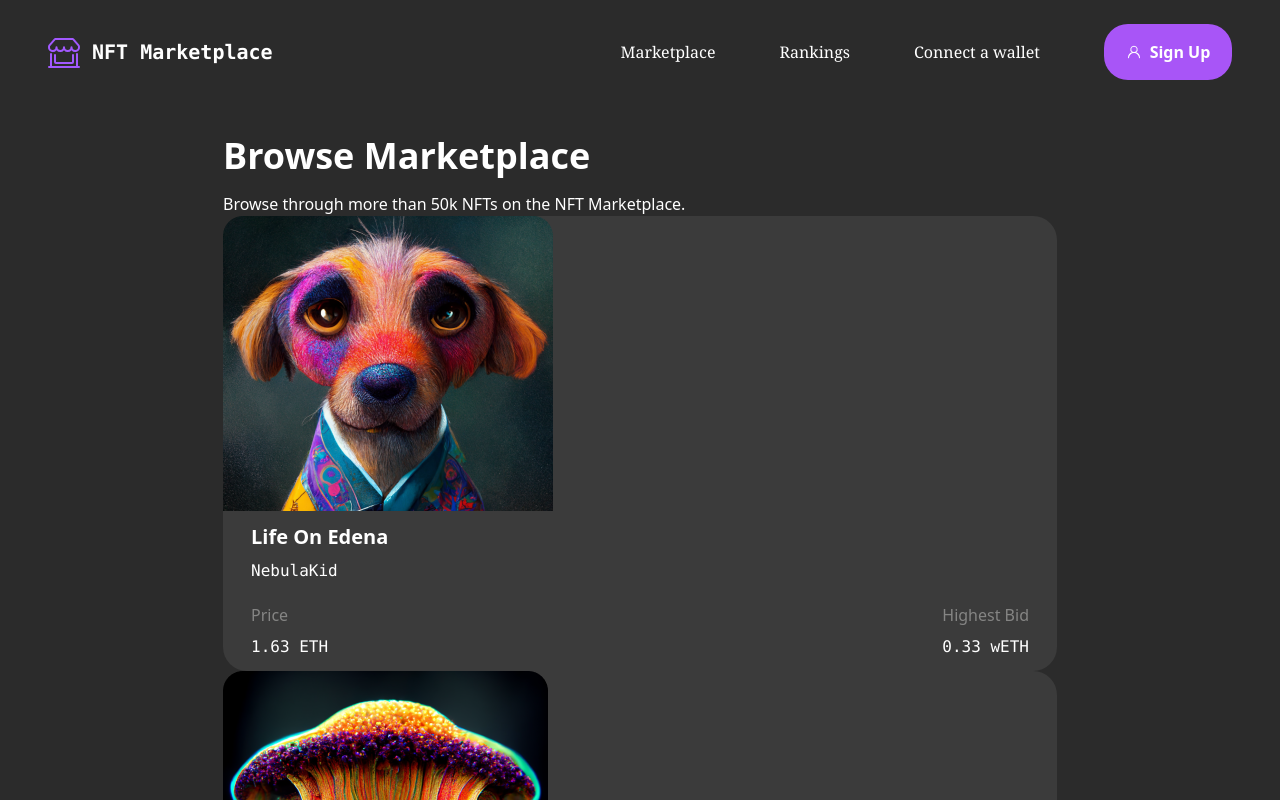
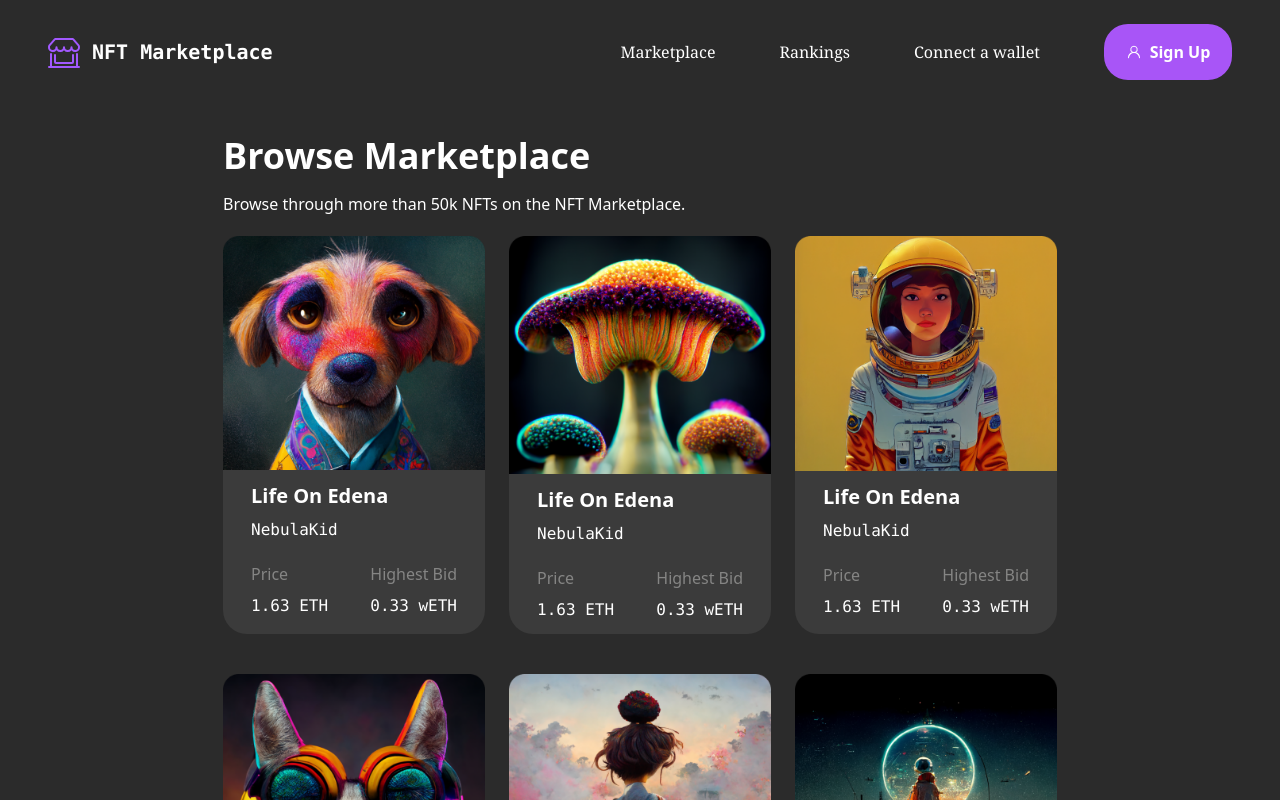
Before and after one commit to Panteagh/NFT-Marketplace, a React (Vite) app: page /Marketplace in a window 1280 px wide. Shown: the top 800 px of the page. Built offline with nearby package versions, Linux system fonts and the light colour scheme; data requests are answered from the project's data file.

Commit message:
Finished MurketPlace page

```diff
--- a/src/components/ArtistRankCard/ArtistRankCard.jsx
+++ b/src/components/ArtistRankCard/ArtistRankCard.jsx
@@ -2,7 +2,7 @@ import React from "react";
 
 function ArtistRankCard({ id, Avatar, name }) {
   return (
-    <div className="lg:h-20 max-md:h-14 rounded-3xl bg-[#3B3B3B] hover:scale-95 duration-700 ">
+    <div className="lg:h-20 max-md:h-14 rounded-3xl bg-[#3B3B3B] hover:scale-95 duration-700">
       <div className="flex justify-around items-center mt-6">
 
         <div className="bg-[#2B2B2B] text-[#858584] rounded-full lg:w-8 lg:h-8 text-center max-lg:mx-3 md:w-6 md:h-6 sm:w-12 max-sm:h-6 max-sm:w-12 sm:h-6 lg:pt-1">
--- a/src/components/NFTCard/NFTCard.jsx
+++ b/src/components/NFTCard/NFTCard.jsx
@@ -2,9 +2,9 @@ import React from "react";
 
 function NFTCard({style , NFTimg , avatr}) {
   return (
-    <div className={`${style} lg:w-[330px] lg:h-[469px] bg-[#3B3B3B] rounded-3xl hover:scale-95 duration-700`}>
+    <div className={`${style} lg:w-[330px] lg:h-[469px] bg-[#3B3B3B] rounded-3xl hover:scale-95 duration-700 my-5`}>
       <div className="lg:h-[295px]">
-        <img src={NFTimg} alt="" />
+        <img className="w-full" src={NFTimg} alt="" />
       </div>
 
       <div className="mx-7 mt-3 md:pb-3 max-md:pb-3">
--- a/src/components/headerPages/HeaderPage.jsx
+++ b/src/components/headerPages/HeaderPage.jsx
@@ -3,7 +3,7 @@ import React from 'react'
 function HeaderPage({PageHeader , description}) {
   return (
     <div>
-      <h1 className="lg:mt-28 md:mt-14 font-bold text-white lg:text-5xl md:text-4xl max-md:text-2xl font-sans leading-tight lg:w-96">
+      <h1 className="lg:mt-28 md:mt-14 font-bold text-white lg:text-5xl md:text-4xl max-md:text-2xl font-sans leading-tight ">
           {PageHeader}
         </h1>
 
--- a/src/pages/Marketplace/Marketplace.jsx
+++ b/src/pages/Marketplace/Marketplace.jsx
@@ -14,14 +14,14 @@ function Marketplace() {
   }, []);
 
   return (
-    <div>
+    <div className="lg:ml-32 max-sm:mx-3">
       <Container>
         <HeaderPage
           PageHeader="Browse Marketplace"
           description="Browse through more than 50k NFTs on the NFT Marketplace."
         />
 
-        <div className="grid lg:grid-cols-3">
+        <div className="grid md:grid-cols-3 max-md:grid-cols-2 max-sm:grid-cols-1 mx-auto gap-x-6">
           {
           nft.map((item)=>(
             <NFTCard key={item.id} {...item}/>
```
